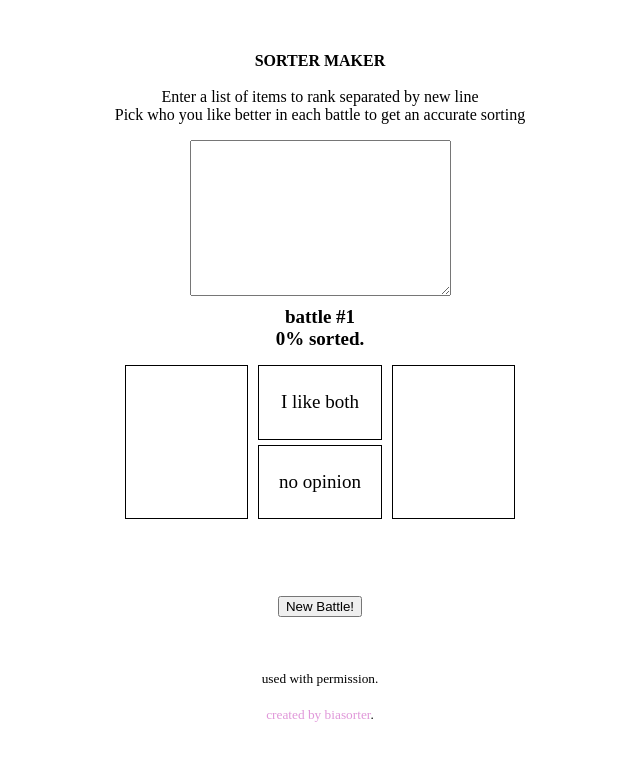
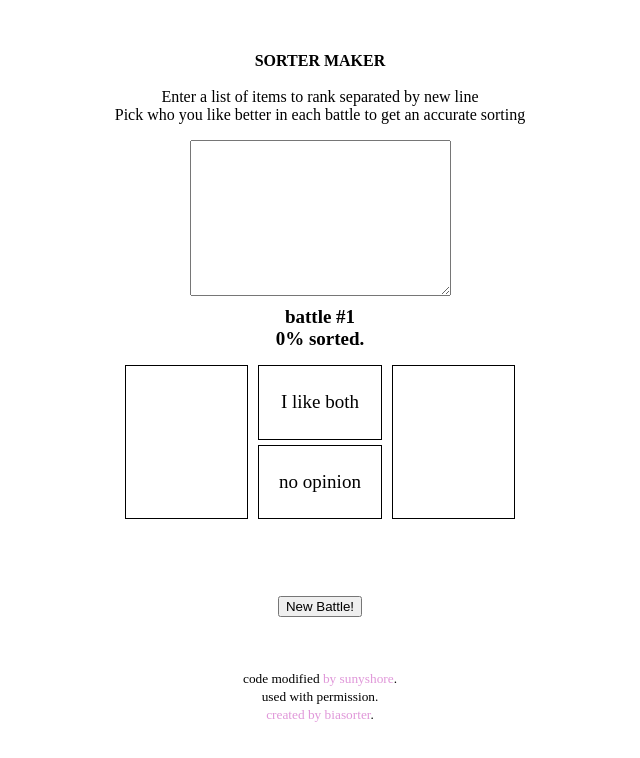
Before and after one commit to sunyshore/sorter, a plain HTML site: page index.html in a window 1280 px wide. Shown: the whole page, without its empty margins (320-960 px from the left). Drawn offline with Linux system fonts and the light colour scheme.

Commit message:
Update index.html

```diff
--- a/index.html
+++ b/index.html
@@ -194,7 +194,7 @@
                 var str = "";
                 var i;
                 str += "<table style=\"width:200px; font-size:18px; line-height:120%; margin-left:auto; margin-right:auto; border:1px solid #000; border-collapse:collapse\" align=\"center\">";
-                str += "<tr><td style=\"color:#ffffff; background-color:#e097d9; text-align:center;\">rank<\/td><td style=\"color:#ffffff; background-color:#e097d9; text-align:center;\">options<\/td><\/tr>";
+                str += "<tr><td style=\"color:#ffffff; background-color:##fc7c39; text-align:center;\">rank<\/td><td style=\"color:#ffffff; background-color:##fc7c39; text-align:center;\">options<\/td><\/tr>";
                 for (i=0; i<namMember.length; i++) {
                     str += "<tr><td style=\"border:1px solid #000; text-align:center; padding-right:5px;\">"+ranking+"<\/td><td style=\"border:1px solid #000; padding-left:5px;\">"+namMember[lstMember[0][i]]+"<\/td><\/tr>";
                     if (i<namMember.length-1) {
@@ -268,7 +268,7 @@
         }
 
         a {
-            color: #e097d9;
+            color: ##fc7c39;
             text-decoration: none;
         }
 
@@ -334,9 +334,11 @@
     </div>
 
     <p class="other">
-        <center><small><br /><br />used with permission.<br /><br /><a href="http://biasorter.tumblr.com/">created by
-                    biasorter</a>.
-            </small></center></small>
+        <center><small><br /><br />
+            code modified <a href="https://github.com/sunyshore">by sunyshore</a>.<br>
+            used with permission.<br>
+            <a href="http://biasorter.tumblr.com/">created by biasorter</a>.
+        </small></center></small>
     </p>
 
 </body>
```
